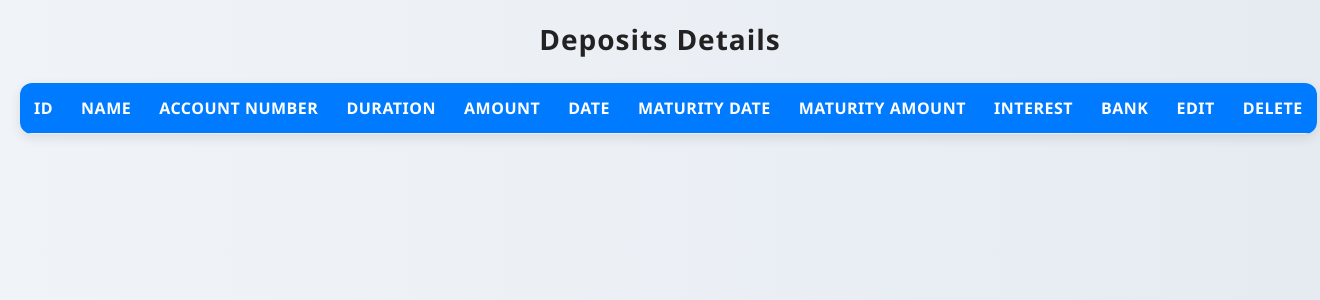
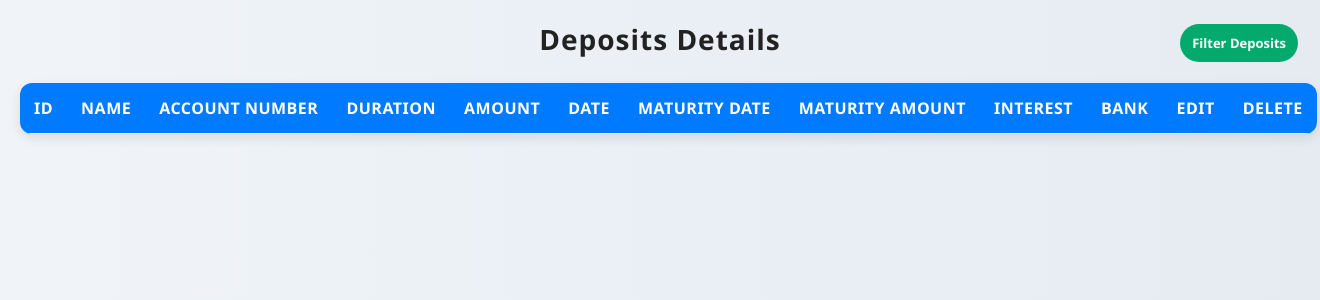
Before and after one commit to mugilanaaru/python_script, a Flask app: page /deposits in a window 1320 px wide. Shown: the top 300 px of the page. Run offline with Flask 3, Linux system fonts and the light colour scheme; data that the repository does not hold is empty.

Commit message:
updating and adding filters

```diff
--- a/Flask/app.py
+++ b/Flask/app.py
@@ -231,6 +231,50 @@ def add_readings():
         return redirect(url_for("list_readings"))
     return render_template("add_readings.html")
 
+
+###################### Adding for filter ##############################
+@app.route("/filter_deposits", methods=['GET', 'POST'])
+def filter_deposits():
+    if request.method == 'POST':
+        option = request.form['option']
+        value = request.form['value']
+        return redirect(url_for('filter_results', option=option, value=value))
+    return render_template("filter_deposits.html")
+
+###################  Addng filter results ##############################
+@app.route("/filter_results")
+def filter_results():
+    option = request.args.get('option')
+    value = request.args.get('value')
+
+    mapping = {
+        '1': 'Name',
+        '2': 'AC_No',
+        '3': 'period',
+        '4': 'Principal_Amount',
+        '5': 'effect_from_date',
+        '6': 'maturity_date',
+        '7': 'Maturity_Amount',
+        '8': 'Interest',
+        '9': 'Bank_Name'
+    }
+    column = mapping.get(option)
+
+    results = []
+    if column:
+        conn = get_connection()
+        try:
+            with conn.cursor() as cursor:
+                sql = f"SELECT * FROM deposits WHERE {column} LIKE %s"
+                cursor.execute(sql, ("%" + value + "%",))
+                results = cursor.fetchall()
+        finally:
+            conn.close()
+
+    return render_template("filter_results.html", datas=results)
+
+
+
 ## Register blueprints
 #app.register_blueprint(deposits_bp)
 
--- a/Flask/static/style.css
+++ b/Flask/static/style.css
@@ -272,3 +272,27 @@ input[type="date"]:focus {
     background-color: #b30012;   /* darker blue on hover */
     transform: translateY(-2px); /* subtle lift effect */
 }
+
+.btn-round {
+    background-color: #04AA6D;
+  border: none;
+  color: white;
+  padding: 10px 12px;
+  text-align: center;
+  border-radius: 40px;
+  text-decoration: none;
+  display: inline-block;
+  font-size: 13px;
+  margin: 4px 2px;
+  cursor: pointer;
+
+  /* New alignment */
+  position: absolute;
+    top: 20px;       /* distance from top */
+    right: 20px;     /* distance from right */
+}
+
+.btn-round:hover {
+    background-color: #b30012;   /* darker blue on hover */
+    transform: translateY(-2px); /* subtle lift effect */
+}
--- a/Flask/templates/deposits.html
+++ b/Flask/templates/deposits.html
@@ -5,6 +5,11 @@
     </head>
     <body>
         <h1>Deposits Details</h1>
+
+         <a href="{{ url_for('filter_deposits') }}" target="_blank" class="btn-round">
+    Filter Deposits
+</a>
+
 
         <table>
             <tr>
--- a/Flask/templates/home.html
+++ b/Flask/templates/home.html
@@ -35,6 +35,7 @@
   <div class="dropdown-content">
     <a href="{{ url_for('home_deposits') }}" target="_blank">show deposits</a>
     <a href="{{ url_for('adddeposits') }}" target="_blank">Add deposits</a>
+    <a href="{{ url_for('filter_deposits') }}" target="_blank">Filter Deposits</a>
   </div>
 </div>
 
```
Also changed, not shown: Flask/templates/filter_deposits.html (added, +56 -0 lines), Flask/templates/filter_results.html (added, +28 -0 lines).
